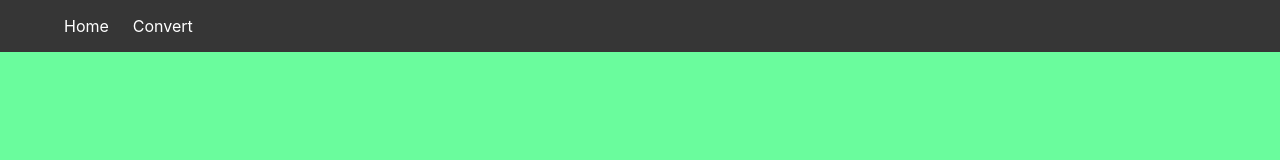
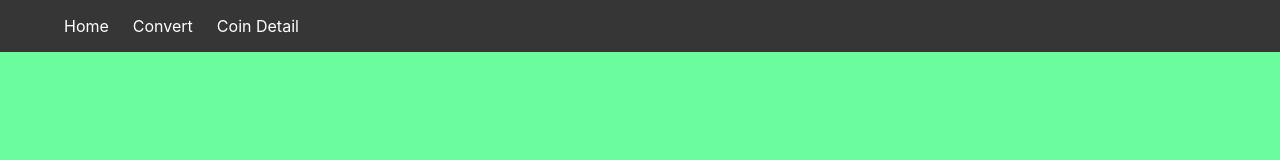
Before and after one commit to tigeryant/project-two-sei, a React (Create React App) app: page / in a window 1280 px wide. Shown: the top 160 px of the page. Built offline with nearby package versions, Linux system fonts and the light colour scheme.

Commit message:
coin detail navbar

```diff
--- a/src/common/Nav.js
+++ b/src/common/Nav.js
@@ -1,4 +1,6 @@
 import { Link } from 'react-router-dom'
+import CoinMenuList from '../helperComponents/CoinMenuList'
+import { coinTickers } from '../lib/constants'
 
 function Nav() {
   return (
@@ -11,7 +13,18 @@ function Nav() {
           <Link to="/convert" className="navbar-item">
             Convert
           </Link>
-
+          <div className="dropdown is-hoverable navbar-item">
+            <div className="dropdown-trigger">
+              <div>Coin Detail</div>
+            </div>
+            <div className="dropdown-menu" id="dropdown-menu" role="menu">
+              <div className="dropdown-content">
+                <CoinMenuList array={coinTickers}/>
+              </div>
+            </div>
+          </div>
+        </div>
+        <div className="navbar-menu">
         </div>
       </div>
     </nav>
--- /dev/null
+++ b/src/helperComponents/CoinMenuList.js
@@ -0,0 +1,9 @@
+import { Link } from 'react-router-dom'
+
+function CoinMenuList ({ array }) {
+  return array.map(member =>(
+    <Link className="dropdown-item" key={member.id} to={`/convert/${member.id}`}>{member.name}</Link>
+  ))
+}
+
+export default CoinMenuList
```
